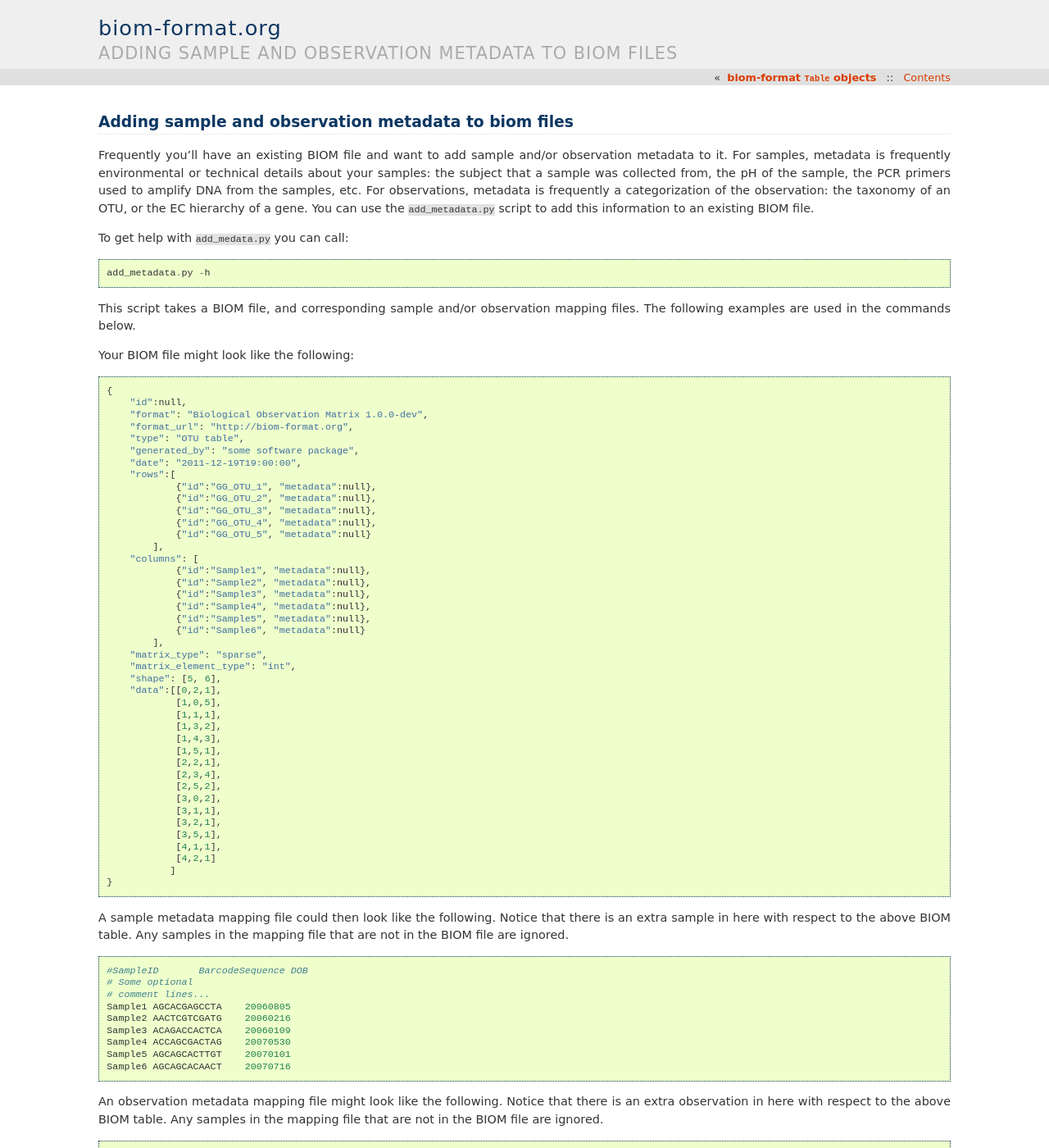
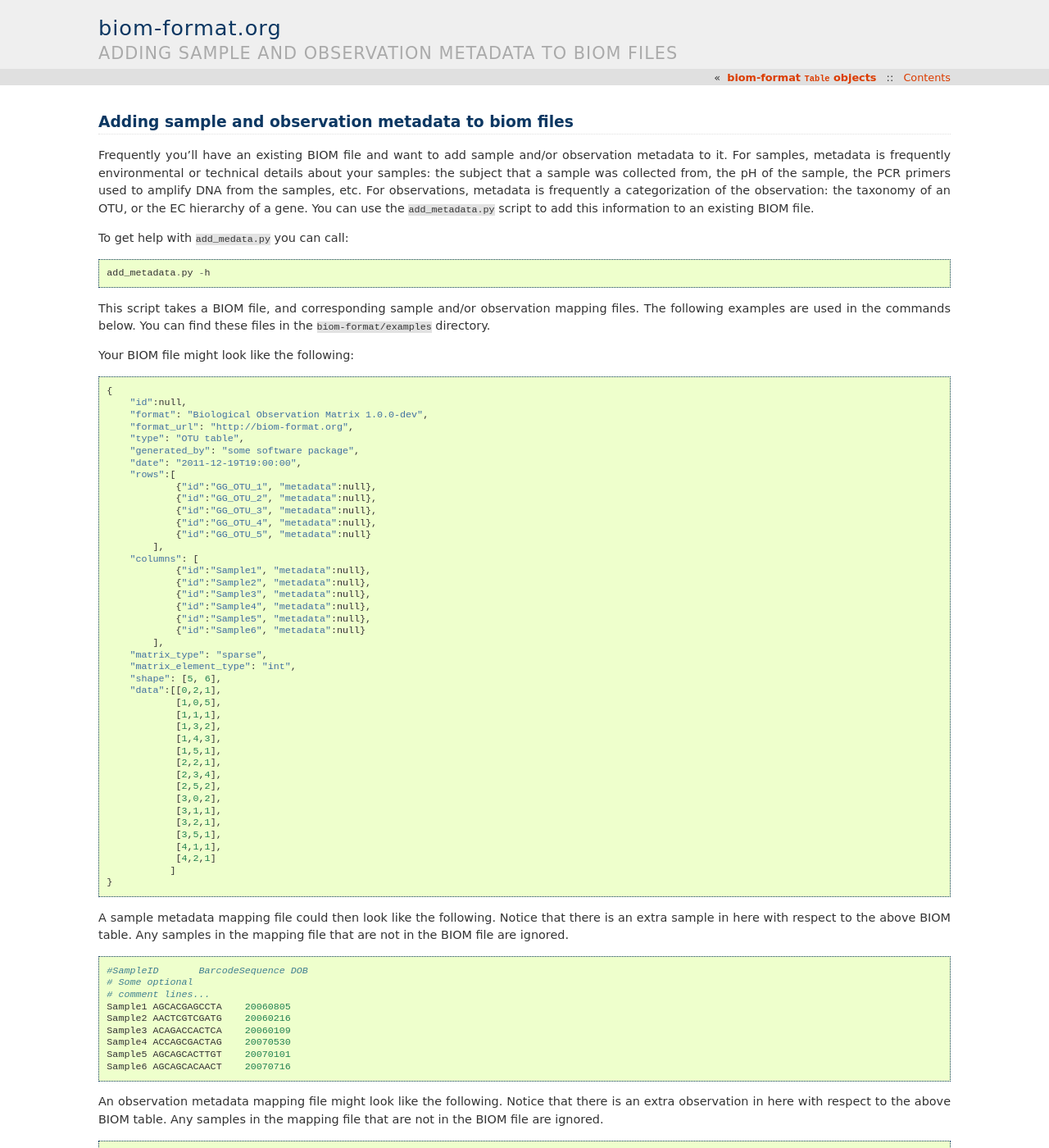
Before and after one commit to biocore/biom-format, a Sphinx documentation site: the page built from doc/documentation/adding_metadata.rst, in a window 1280 px wide and 1400 px high. Shown: the whole window at 82% size. Built offline with Sphinx 7.4.7, drawn with Linux system fonts in a browser that asks for light colours; pages that are not in the unit, such as notebooks, are missing from menus; some of the changed lines change nothing that is shown; some of the changed text lies outside the part shown.

Commit message:
updated input biom table filename ...
... to correspond to the filename in the examples directory

```diff
--- a/doc/documentation/adding_metadata.rst
+++ b/doc/documentation/adding_metadata.rst
@@ -10,7 +10,7 @@
 
 	add_metadata.py -h
 
-This script takes a BIOM file, and corresponding sample and/or observation mapping files. The following examples are used in the commands below.
+This script takes a BIOM file, and corresponding sample and/or observation mapping files. The following examples are used in the commands below. You can find these files in the ``biom-format/examples`` directory.
 
 Your BIOM file might look like the following::
 
@@ -89,15 +89,15 @@
 
 To add sample metadata to a BIOM file, you can run the following::
 
-	add_metadata.py -i table.biom -o table.w_smd.biom --sample_mapping_fp sam_md.txt
+	add_metadata.py -i min_sparse_otu_table.biom -o table.w_smd.biom --sample_mapping_fp sam_md.txt
 
 Too add observation metadata to a BIOM file, you can run the following::
 
-	add_metadata.py -i table.biom -o table.w_omd.biom --observation_mapping_fp obs_md.txt
+	add_metadata.py -i min_sparse_otu_table.biom -o table.w_omd.biom --observation_mapping_fp obs_md.txt
 
 You can also combine these in a single command to add both observation and sample metadata::
 
-	add_metadata.py -i table.biom -o table.w_md.biom --observation_mapping_fp obs_md.txt --sample_mapping_fp sam_md.txt
+	add_metadata.py -i min_sparse_otu_table.biom -o table.w_md.biom --observation_mapping_fp obs_md.txt --sample_mapping_fp sam_md.txt
 
 In the last case, the resulting BIOM file will look like the following::
 
@@ -221,7 +221,7 @@
 
 ::
 
-	add_metadata.py -i table.biom -o table.w_md.biom --observation_mapping_fp obs_md.txt --sample_mapping_fp sam_md.txt --int_fields DOB --hierarchical_fields taxonomy --float_fields confidence
+	add_metadata.py -i min_sparse_otu_table.biom -o table.w_md.biom --observation_mapping_fp obs_md.txt --sample_mapping_fp sam_md.txt --int_fields DOB --hierarchical_fields taxonomy --float_fields confidence
 
 Here your resulting BIOM file will look like the following, where ``DOB`` values are now integers (compare to the above: they're not quoted now), ``confidence`` values are now floating point numbers (again, not quoted now), and ``taxonomy`` values are now lists where each entry is a taxonomy level, opposed to above where they appear as a single semi-colon-separated string.
 ::
@@ -343,7 +343,7 @@
 
 You can also override the names of the metadata fields provided in the mapping files with the ``--observation_header`` and ``--sample_header`` parameters. This is useful if you want to rename metadata columns, or if metadata column headers aren't present in your metadata mapping file. If you pass either of these parameters, you must name all columns in order. If there are more columns in the metadata mapping file then there are headers, extra columns will be ignored (so this is also a useful way to select only the first n columns from your mapping file). For example, if you want to rename the ``DOB`` column in the sample metadata mapping you could do the following::
 
-	add_metadata.py -i table.biom -o table.w_smd.biom --sample_mapping_fp sam_md.txt --sample_header SampleID,BarcodeSequence,DateOfBirth
+	add_metadata.py -i min_sparse_otu_table.biom -o table.w_smd.biom --sample_mapping_fp sam_md.txt --sample_header SampleID,BarcodeSequence,DateOfBirth
 
 If you have a mapping file without headers such as the following::
 
@@ -356,8 +356,8 @@
 
 you could name these while adding them as follows::
 
-	add_metadata.py -i table.biom -o table.w_omd.biom --observation_mapping_fp obs_md.txt --observation_header OTUID,taxonomy,confidence
+	add_metadata.py -i min_sparse_otu_table.biom -o table.w_omd.biom --observation_mapping_fp obs_md.txt --observation_header OTUID,taxonomy,confidence
 
 As a variation on the last command, if you only want to include the ``taxonomy`` column and exclude the ``confidence`` column, you could run::
 
-	add_metadata.py -i table.biom -o table.w_omd.biom --observation_mapping_fp obs_md.txt --observation_header OTUID,taxonomy
+	add_metadata.py -i min_sparse_otu_table.biom -o table.w_omd.biom --observation_mapping_fp obs_md.txt --observation_header OTUID,taxonomy
```
